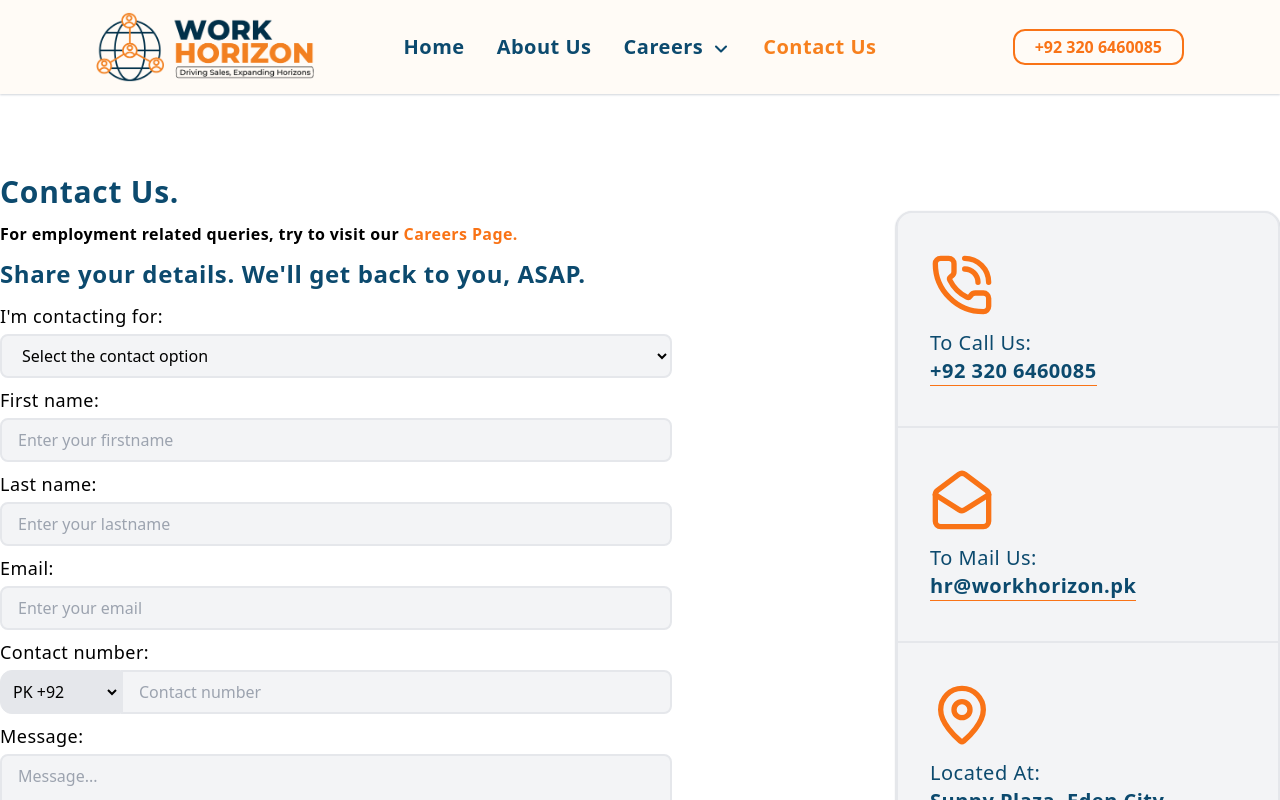
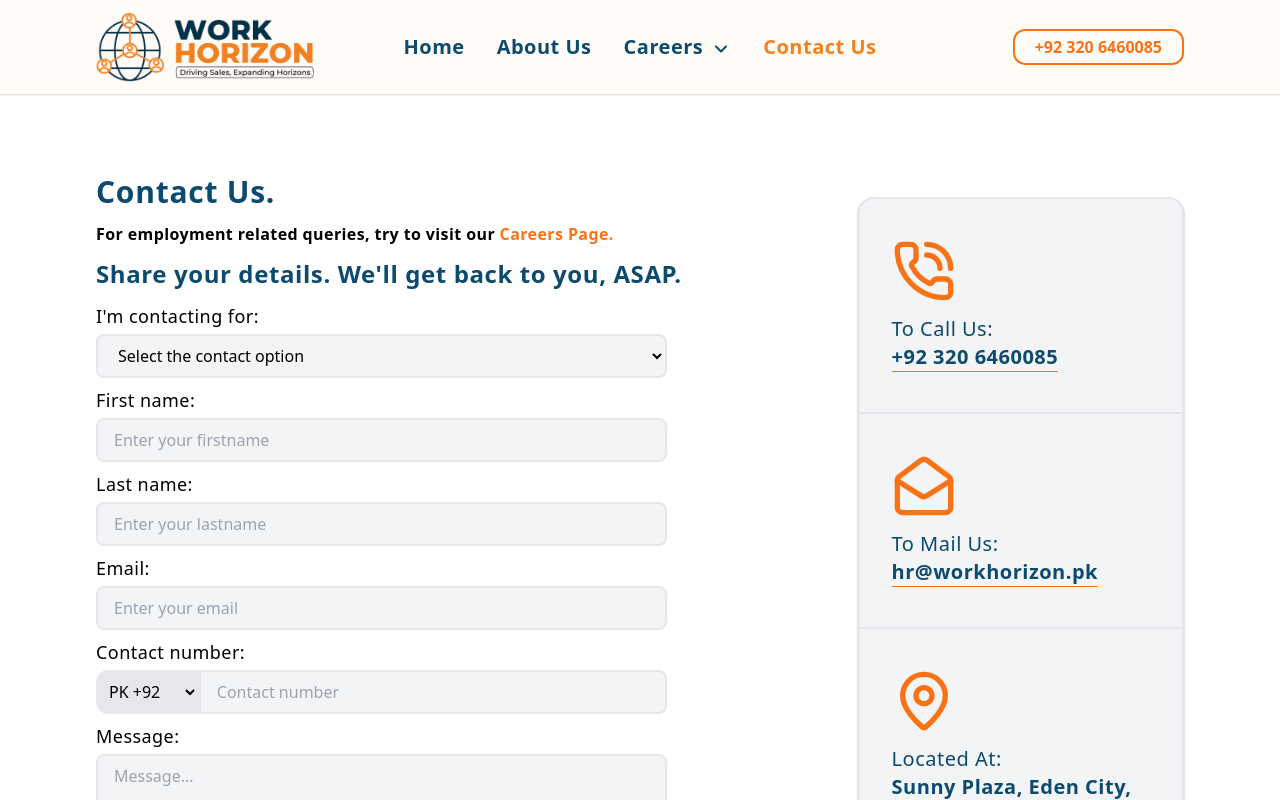
Before and after one commit to Muriuk/WorkHorizon, a Next.js app: page /contact-us in a window 1280 px wide. Shown: the top 800 px of the page. Built offline with nearby package versions, Linux system fonts and the light colour scheme.

Commit message:
March 27, 2025:Maded the website live

```diff
--- a/app/api/message/sendEmail/route.tsx
+++ b/app/api/message/sendEmail/route.tsx
@@ -43,7 +43,7 @@ export async function POST(request: NextRequest){
         `;
         const mailManagement = {
             from: '"Admin@WorkHorizon" <admin@workhorizon.pk> ',
-            to: ['anser@workhorizon.pk'],
+            to: ['hr@workhorizon.pk'],
             cc: 'anser@workhorizon.pk',
             subject: `${data.firstname} ${data.lastname} - ${data.reason} - Contact Message`,
             html: ManagementMessage,
@@ -53,7 +53,7 @@ export async function POST(request: NextRequest){
         const mailClient = {
             from: '"Admin@WorkHorizon" <admin@workhorizon.pk> ',
             to: [data.email],
-            reply: 'hr@workhorizon.pk',
+            replyTo: 'hr@workhorizon.pk',
             subject: `Thank you for contacting us`,
             html: ClientMessage,
         }
--- a/app/ui/contact-us/contactForm.tsx
+++ b/app/ui/contact-us/contactForm.tsx
@@ -82,7 +82,7 @@ export default function ContactForm(){
             }, [submit]);
 
     return(
-        <div className='container w-[88%] max-w-[88%] lg:max-w-full lg:w-full min-h-[92vh] flex items-center'>
+        <div className='container w-[88%] lg:w-full min-h-[92vh] flex items-center'>
             <div className="grid grid-cols-1 lg:grid-cols-[70%,30%] w-full mb-10 py-10 lg:py-20 lg:mb-1">
                 <div className='block mb-8 lg:m-0'>
                     <h3 className="text-2xl xl:text-3xl font-bold tracking-wide text-sky-900 mb-3">Contact Us.</h3>
```
